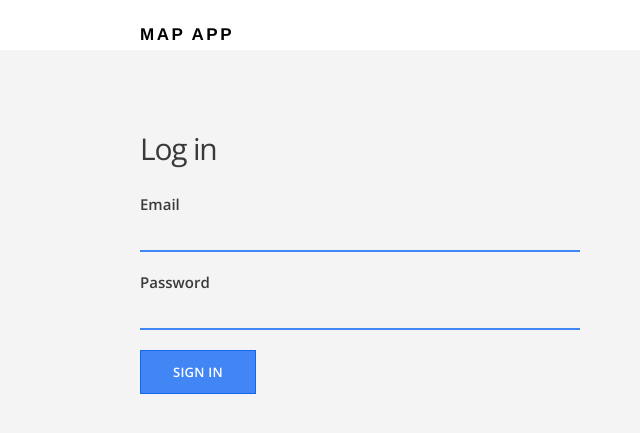
After one commit to sanket0024/MapApp, a Flask app: page /login in a window 1280 px wide. The commit adds this page. Shown: the top 433 px of the page, without its empty margins (0-640 px from the left). Run offline with Flask 2, Linux system fonts and the light colour scheme; some libraries are stand-ins or nearby versions.

Commit message:
Final app

```diff
--- a/forms.py
+++ b/forms.py
@@ -7,3 +7,12 @@ class SignupForm(FlaskForm):
 	email = StringField('Email', [validators.DataRequired(), validators.Email()])
 	password = PasswordField('Password', [validators.Length(min=8, max=16)])
 	submit = SubmitField('Sign up')
+
+class LoginForm(FlaskForm):
+	email = StringField('Email', [validators.DataRequired(), validators.Email()])
+	password = PasswordField('Password', [validators.DataRequired()])
+	submit = SubmitField('Sign in')
+
+class AddressForm(FlaskForm):
+	address = StringField('Address', [validators.DataRequired()])
+	submit = SubmitField("Search")
--- a/routes.py
+++ b/routes.py
@@ -1,6 +1,6 @@
-from flask import Flask, render_template, request
-from models import db, User
-from forms import SignupForm
+from flask import Flask, render_template, request, session, redirect, url_for
+from models import db, User, Place
+from forms import SignupForm, LoginForm, AddressForm
 
 app = Flask(__name__)
 
@@ -20,6 +20,8 @@ def about():
 
 @app.route("/signup", methods=["GET", "POST"])
 def signup():
+	if 'email' in session:
+		return redirect(url_for('home'))
 	form = SignupForm()
 	if request.method == 'GET':
 		return render_template("signup.html", form = form)
@@ -30,6 +32,58 @@ def signup():
 			newUser = User(form.first_name.data, form.last_name.data, form.email.data, form.password.data)
 			db.session.add(newUser)
 			db.session.commit()
-			return render_template("index.html")
+			session['email'] = newUser.email
+			return redirect(url_for('home'))
+
+@app.route("/home", methods=["GET", "POST"])
+def home():
+	if 'email' not in session:
+		return redirect(url_for('login'))
+
+	form=AddressForm()
+	places = []
+	coord = (0,0)
+	if request.method == "POST":
+		if form.validate() == False:
+			return render_template('home.html', form=form)
+		else:
+			#get the address
+			address = form.address.data
+
+			#mark the places
+			p = Place()
+			coord = p.latlng(address)
+			places = p.query(address)
+
+			#return the result
+			return render_template('home.html', form=form, coord=coord, places=places)
+	elif request.method == "GET":
+		return render_template("home.html", form=form, coord=coord, places=places)
+
+@app.route("/login", methods=["GET", "POST"])
+def login():
+	if 'email' in session:
+		return redirect(url_for('home'))
+	form = LoginForm()
+	if request.method == "POST":
+		if form.validate() == False:
+			return render_template("login.html", form = form)
+		else:
+			email = form.email.data
+			password = form.password.data
+			user = User.query.filter_by(email=email).first()
+			if user is not None and user.check_password(password):
+				session['email'] = form.email.data
+				return redirect(url_for('home'))
+			else:
+				return redirect(url_for('login'))
+	elif request.method == "GET":
+		return render_template('login.html', form = form)
+
+@app.route("/logout")
+def logout():
+	session.pop('email', None)
+	return redirect(url_for('index'))
+
 if __name__ == "__main__":
 	app.run(debug=True)
--- a/static/css/main.css
+++ b/static/css/main.css
@@ -1,6 +1,11 @@
 /*
  * General
  */
+
+#logout {
+  float: right;
+  margin-right: 10px
+}
 
 html, body, h1 {
   margin: 0;
@@ -44,7 +49,7 @@ a {
 .section-content {
   color: #3a3a3a;
   float: left;
-  width: 340px;
+  width: 440px;
 }
 
 .section-device {
@@ -75,6 +80,19 @@ a {
   background: #ffffff;
   border: 1px solid #e6e6e6;
   color: #3372df;
+  font-family: 'Open Sans', sans-serif;
+  font-size: 13px;
+  font-weight: 600;
+  letter-spacing: 0.23px;
+  padding: 12px 32px;
+  text-align: center;
+  text-decoration: none;
+  text-transform: uppercase;
+}
+
+.btn-other {
+  background: #000000;
+  color: #ffffff;
   font-family: 'Open Sans', sans-serif;
   font-size: 13px;
   font-weight: 600;
--- a/templates/index.html
+++ b/templates/index.html
@@ -7,6 +7,7 @@
         <div class="section-content">
           <h2>Discover places near you.</h2>
           <a href="{{ url_for('signup')}}" class="btn-primary">Sign up</a>
+          <a href="{{ url_for('login')}}" class="btn-secondary">Sign in</a>
           <a href="{{ url_for('about') }}" class="btn-secondary">Learn more</a>
         </div>
 
--- a/templates/layout.html
+++ b/templates/layout.html
@@ -3,6 +3,8 @@
         <head>
             <link href='http://fonts.googleapis.com/css?family=Open+Sans:300,400,600' rel='stylesheet'>
             <link href="{{ url_for('static', filename='css/main.css') }}" rel="stylesheet">
+            <link rel="stylesheet" href="https://unpkg.com/leaflet@1.3.1/dist/leaflet.css" integrity="sha512-Rksm5RenBEKSKFjgI3a41vrjkw4EVPlJ3+OiI65vTjIdo9brlAacEuKOiQ5OFh7cOI1bkDwLqdLw3Zg0cRJAAQ==" crossorigin=""/>
+            <script src="https://unpkg.com/leaflet@1.3.1/dist/leaflet.js" integrity="sha512-/Nsx9X4HebavoBvEBuyp3I7od5tA0UzAxs+j83KgC8PU0kgB4XiK4Lfe4y4cgBtaRJQEIFCW+oC506aPT2L1zw==" crossorigin=""></script>
         </head>
         <body>
             <header>
@@ -10,9 +12,7 @@
                     <h1 class="title">Map App</h1>
                 </div>
             </header>
-
             {% block content%}
             {% endblock %}
-
         </body>
     </html>
--- /dev/null
+++ b/templates/login.html
@@ -0,0 +1,36 @@
+{% extends "layout.html" %}
+{% block content %}
+<main class="container signup-section">
+	<div class="section-content">
+		<h2>Log in</h2>
+		<form method = "POST" action="/login">
+			{{ form.hidden_tag()}}
+
+			<div class="form-group">
+				{{form.email.label}}
+				{% if form.email.errors %}
+					{% for error in form.email.errors %}
+						<p class="error-message">{{ error }}</p>
+					{% endfor %}
+				{% endif %}
+
+				{{ form.email }}
+			</div>
+
+			<div class="form-group">
+				{{form.password.label}}
+				{% if form.password.errors %}
+					{% for error in form.password.errors %}
+						<p class="error-message">{{ error }}</p>
+					{% endfor %}
+				{% endif %}
+
+				{{ form.password }}
+			</div>
+
+			{{ form.submit(class="btn-primary")}}
+		</form>
+	</div>
+
+</main>
+{% endblock%}
```
Also changed, not shown: models.py (+39 -0 lines), templates/home.html (added, +57 -0 lines). Lines whose indentation alone changed are shown as unchanged.
